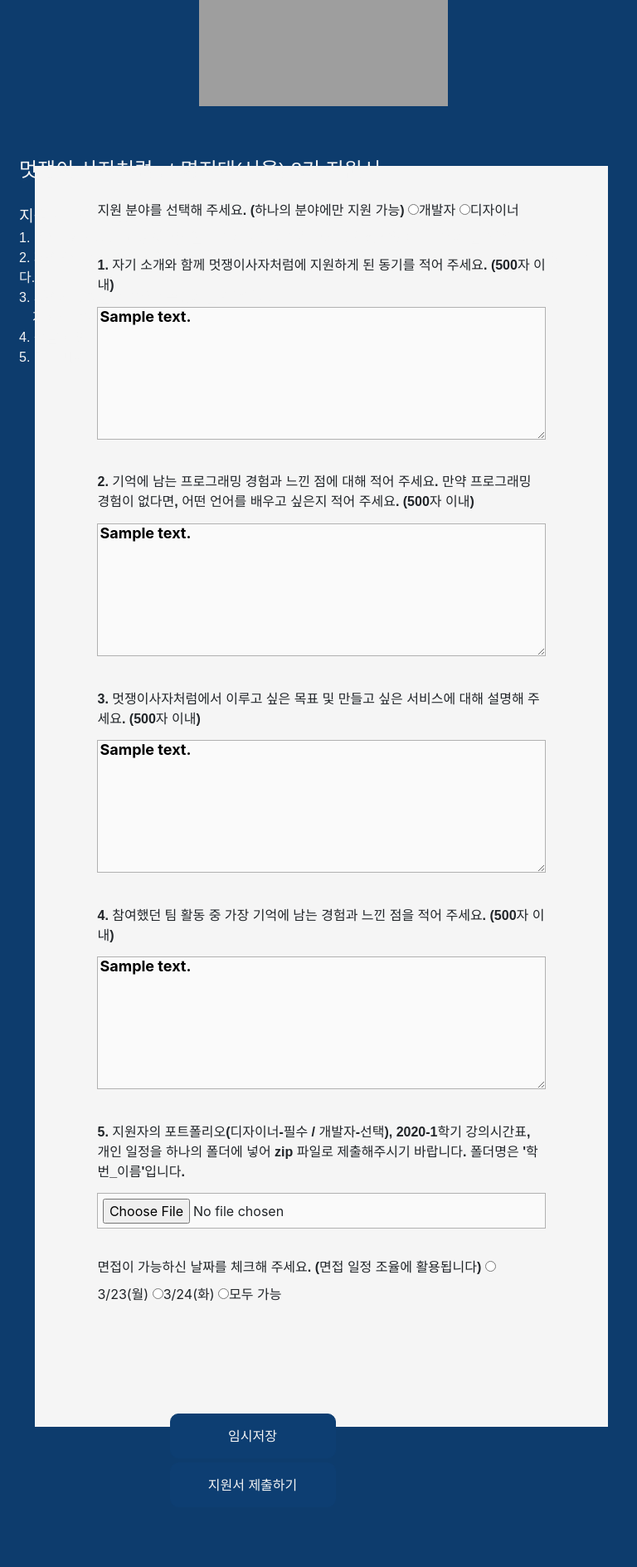
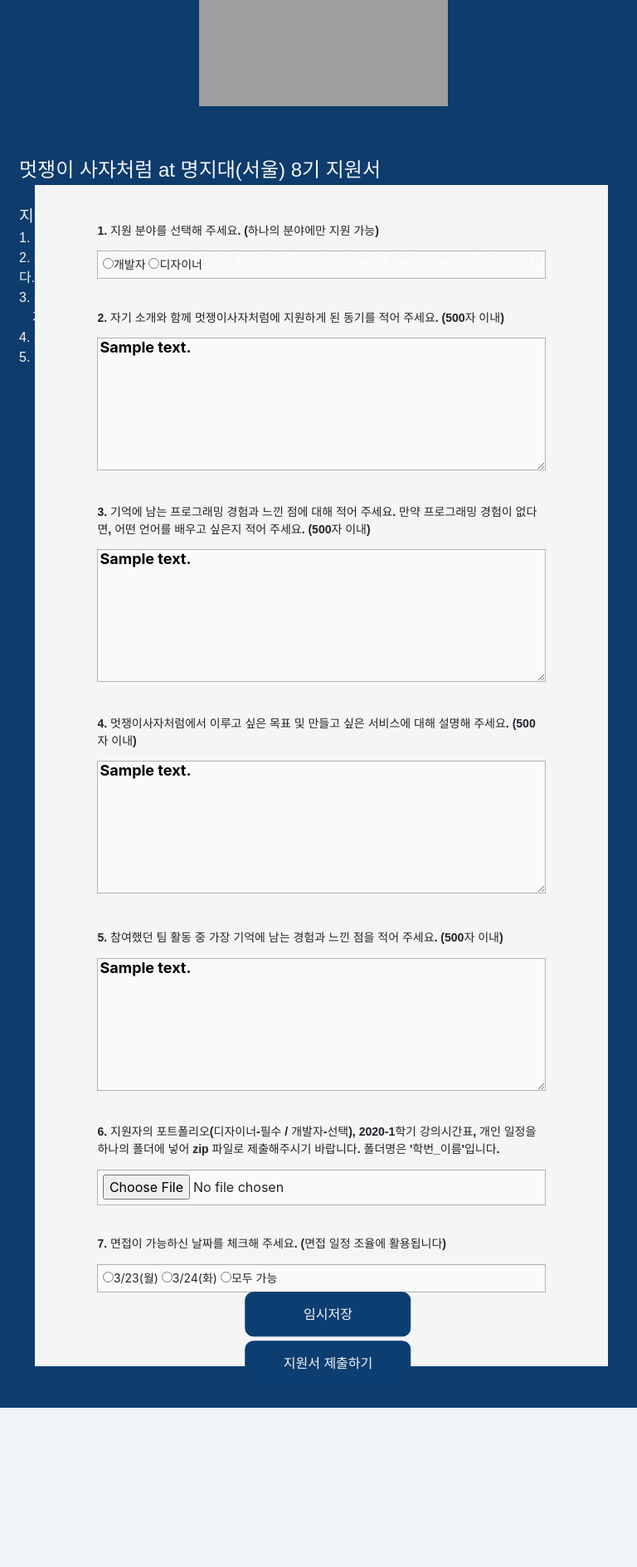
Before and after one commit to likelionmju/likelion-mju.com, a Django app: template page/templates/apply.html in a window 768 px wide. Shown: the part 239-2128 px from the top of the page at 83% size. After the commit the page ends 1936 px from the top, so only its background shows below. Run offline with Django 3.2, Linux system fonts and the light colour scheme; the template is opened without the code that fills it: most values are stand-ins (such as "Sample title", 1, 10 or a date in 2020); some libraries are stand-ins or nearby versions; grey boxes are pictures that could not be loaded.

Commit message:
Update apply.html,css

```diff
--- a/page/static/page/css/apply.css
+++ b/page/static/page/css/apply.css
@@ -42,12 +42,22 @@
 form{
   background-color: whitesmoke;
   width: 70%;
-  height: 83rem;
+  height: 95rem;
   margin-left: 13%;
   margin-right: 13%;
   margin-bottom: 5%;
   margin-top: 3%;
   padding:3%;
+}
+.radio{
+  background-color: rgb(250, 250, 250);
+  border: 0.5px solid rgb(177, 177, 177);
+  padding-left: 1%;
+  padding-top: 1%;
+  padding-bottom: 1%;
+  width: 100%;
+  margin-top: 1%;
+
 }
 
 .applicant_form .input-box {
@@ -87,12 +97,11 @@
 
 .btn {
   display: grid;
-  grid-gap: 20%;
   position: absolute;
-  margin-top: 3%;
-  margin-bottom: 3%;
-  margin-left: 10%;
-  margin-right: 10%;
+  transform: translate(-50%,-50%);
+  grid-gap: 5%;
+  margin-top: 5%;
+  margin-left: 33%;
 }
 
 
@@ -177,23 +186,29 @@
   form{
     background-color: whitesmoke;
     width: 90%;
-    height: 95rem;
+    height: 101rem;
     margin-left: 5.5%;
     margin-right: 3%;
     margin-bottom: 5%;
-    margin-top: 3%;
+    margin-top: 1%;
     padding:1%;
   }
+  .radio{
+    font-size: 14px;
+  }
+  .input-box label {
+
+    font-size: 14px;
+
+}
 
   .btn {
-    display: grid;
-    grid-gap: 10%;
-    position: absolute;
-    margin-top: 7%;
-    margin-bottom: 3%;
-    margin-left: 10%;
-    margin-right: 10%;
-    padding: 10%;
+    margin-left: 45%;
+    margin-top: 21%;
+    grid-gap:7%;
+    margin-bottom: 15%;
+    padding: 4%;
+
   }
 
   .save {
@@ -230,7 +245,7 @@
     }
 
     .btn {
-
+      margin-top: 7%;
       grid-gap: 5%;
     }
 
@@ -252,6 +267,18 @@
       padding-top: 1%;
 
     }
+    form{
+
+      margin-top: 6%;
+      height: 89rem;
+
+    }
+
+    .input-box label {
+
+      font-size: 14px;
+
+  }
 
     .save {
 
--- a/page/templates/apply.html
+++ b/page/templates/apply.html
@@ -35,48 +35,51 @@
 
         <div class="applicant_form">
             <form method="post" action="{% url 'apply' %}">
-                {% csrf_token %}
+
                 <input
                     type="hidden"
                     name="apply">
 
                 <div class="input-box">
-                    <label for="id_answer0">지원 분야를 선택해 주세요. (하나의 분야에만 지원 가능)</label>
-                    <input type="radio" name="id_answer0" required="required">개발자
-                    <input type="radio" name="id_answer0" required="required">디자이너
+                    <label for="id_answer1">1. 지원 분야를 선택해 주세요. (하나의 분야에만 지원 가능)</label>
+                    <div class="radio">
+                    <input type="radio" name="id_answer1" required="required">개발자
+                    <input type="radio" name="id_answer1" required="required">디자이너</div>
                 </div>
 
                 <div class="input-box">
-                    <label for="id_answer1">1. 자기 소개와 함께 멋쟁이사자처럼에 지원하게 된 동기를 적어 주세요. (500자 이내)</label>
-                    <textarea name="answer1" id="id_answer1" required="required">{{ answer1 }}</textarea>
-                </div>
-
-                <div class="input-box">
-                    <label for="id_answer2">2. 기억에 남는 프로그래밍 경험과 느낀 점에 대해 적어 주세요. 만약 프로그래밍 경험이 없다면, 어떤 언어를 배우고 싶은지 적어 주세요. (500자 이내)</label>
+                    <label for="id_answer2">2. 자기 소개와 함께 멋쟁이사자처럼에 지원하게 된 동기를 적어 주세요. (500자 이내)</label>
                     <textarea name="answer2" id="id_answer2" required="required">{{ answer2 }}</textarea>
                 </div>
 
                 <div class="input-box">
-                    <label for="id_answer3">3. 멋쟁이사자처럼에서 이루고 싶은 목표 및 만들고 싶은 서비스에 대해 설명해 주세요. (500자 이내)</label>
+                    <label for="id_answer3">3. 기억에 남는 프로그래밍 경험과 느낀 점에 대해 적어 주세요. 만약 프로그래밍 경험이 없다면, 어떤 언어를 배우고 싶은지 적어 주세요. (500자 이내)</label>
                     <textarea name="answer3" id="id_answer3" required="required">{{ answer3 }}</textarea>
                 </div>
 
                 <div class="input-box">
-                    <label for="id_answer4">4. 참여했던 팀 활동 중 가장 기억에 남는 경험과 느낀 점을 적어 주세요. (500자 이내)</label>
+                    <label for="id_answer4">4. 멋쟁이사자처럼에서 이루고 싶은 목표 및 만들고 싶은 서비스에 대해 설명해 주세요. (500자 이내)</label>
                     <textarea name="answer4" id="id_answer4" required="required">{{ answer4 }}</textarea>
                 </div>
 
                 <div class="input-box">
-                    <label for="id_answer5">5. 지원자의 포트폴리오(디자이너-필수 / 개발자-선택), 2020-1학기 강의시간표, 개인 일정을 하나의 폴더에 넣어 zip 파일로 제출해주시기 바랍니다.
+                    <label for="id_answer5">5. 참여했던 팀 활동 중 가장 기억에 남는 경험과 느낀 점을 적어 주세요. (500자 이내)</label>
+                    <textarea name="answer5" id="id_answer5" required="required">{{ answer5 }}</textarea>
+                </div>
+
+                <div class="input-box">
+                    <label for="id_answer6">6. 지원자의 포트폴리오(디자이너-필수 / 개발자-선택), 2020-1학기 강의시간표, 개인 일정을 하나의 폴더에 넣어 zip 파일로 제출해주시기 바랍니다.
                         폴더명은 '학번_이름'입니다.</label>
                     <input class="file" type="file" name="file" id="id_file" onchange="checkSize(this)">
                 </div>
 
                 <div class="input-box">
-                    <label for="id_answer6">면접이 가능하신 날짜를 체크해 주세요. (면접 일정 조율에 활용됩니다)</label>
-                    <input type="radio" name="id_answer6" required="required">3/23(월)
-                    <input type="radio" name="id_answer6" required="required">3/24(화)
-                    <input type="radio" name="id_answer6" required="required">모두 가능
+                    <label for="id_answer7">7. 면접이 가능하신 날짜를 체크해 주세요. (면접 일정 조율에 활용됩니다)</label>
+                    <div class="radio">
+                    <input type="radio" name="id_answer7" required="required">3/23(월)
+                    <input type="radio" name="id_answer7" required="required">3/24(화)
+                    <input type="radio" name="id_answer7" required="required">모두 가능
+                </div>
                 </div>
 
                 <div class="btn">
@@ -86,6 +89,7 @@
             </form>
         </div>
     </main>
+
     {% endblock %}
 </body>
 </html>
```
